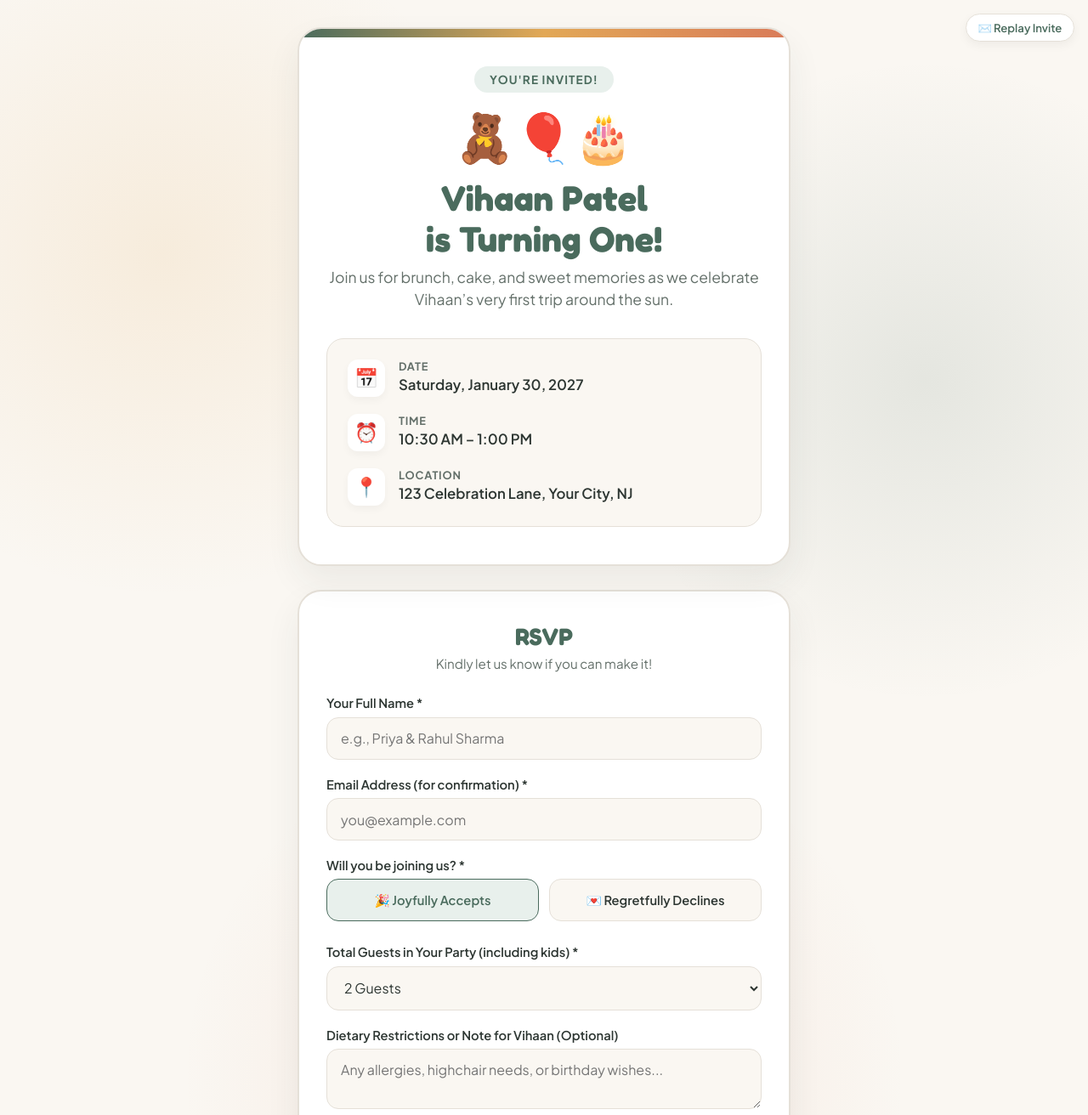
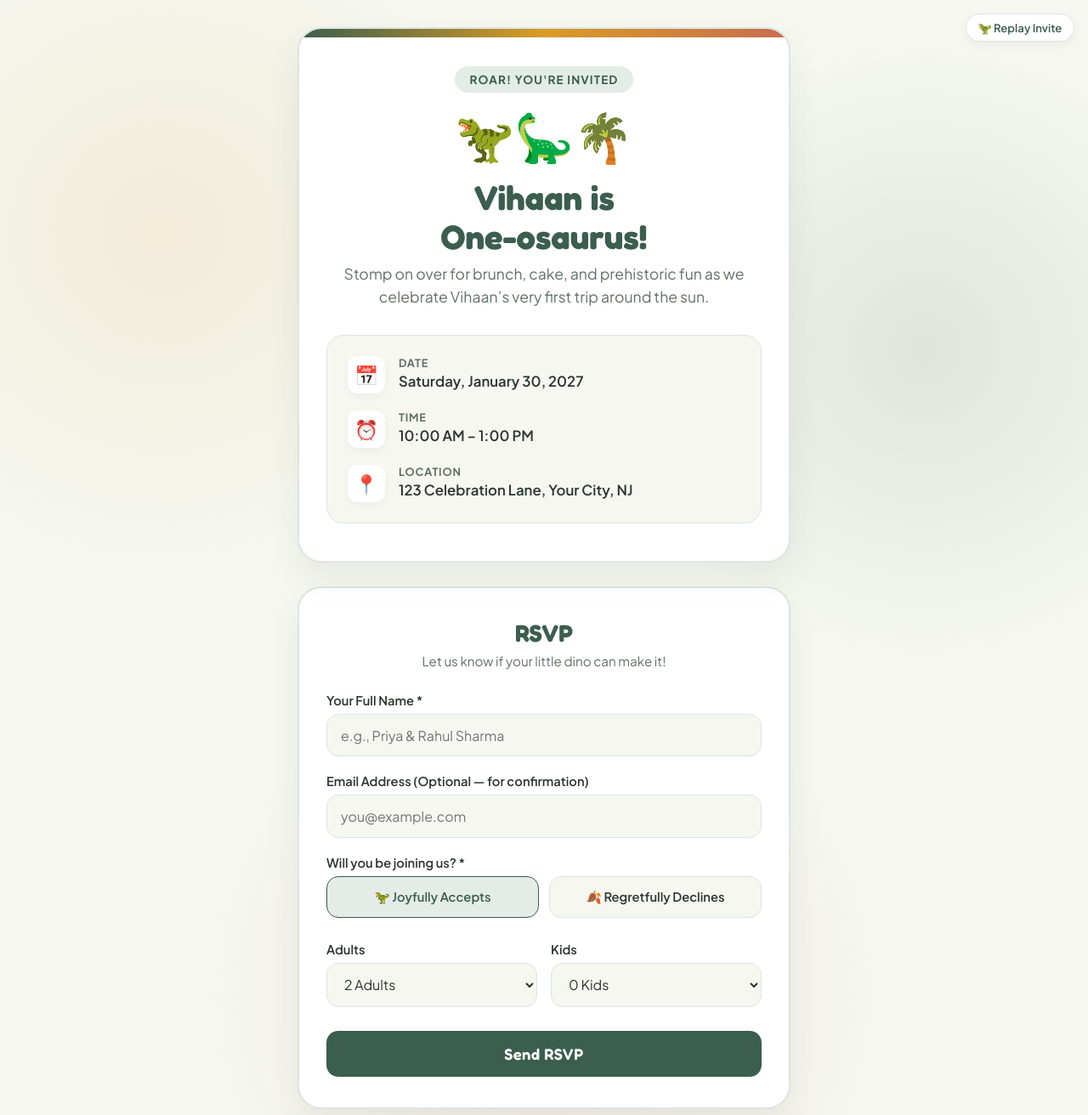
Before and after one commit to aakp123/vihaan-first-birthday, a plain HTML site: page index.html in a window 1280 px wide. Shown: the top 1312 px of the page at 85% size. Drawn offline with Linux system fonts and the light colour scheme.

Commit message:
dino theme

```diff
--- a/index.html
+++ b/index.html
@@ -3,22 +3,22 @@
 <head>
   <meta charset="UTF-8" />
   <meta name="viewport" content="width=device-width, initial-scale=1.0" />
-  <title>Vihaan Patel Turns One! | 1st Birthday Celebration</title>
+  <title>Vihaan is One-osaurus! | 1st Birthday Celebration</title>
   <link rel="preconnect" href="https://fonts.googleapis.com">
   <link rel="preconnect" href="https://fonts.gstatic.com" crossorigin>
   <link href="https://fonts.googleapis.com/css2?family=Fredoka:wght@500;600;700&family=Plus+Jakarta+Sans:wght@400;500;600;700&display=swap" rel="stylesheet">
   <style>
     :root {
-      --bg-cream: #FAF7F2;
+      --bg-cream: #F5F7F0;
       --card-white: #FFFFFF;
-      --sage-dark: #4A6B5D;
-      --sage-mid: #688B7C;
-      --sage-light: #E8F0EC;
-      --gold-warm: #E2A856;
-      --terracotta: #D97B59;
-      --text-main: #2D3632;
-      --text-muted: #64706A;
-      --border-soft: #E5E0D8;
+      --dino-green: #3B5E4E;
+      --dino-mid: #527A68;
+      --dino-light: #E4ECE7;
+      --amber-gold: #D99B26;
+      --terracotta: #C86D51;
+      --text-main: #2C3530;
+      --text-muted: #627068;
+      --border-soft: #DDE5E0;
     }
 
     * {
@@ -31,9 +31,9 @@
       font-family: 'Plus Jakarta Sans', sans-serif;
       background-color: var(--bg-cream);
       background-image:
-        radial-gradient(circle at 15% 20%, rgba(226, 168, 86, 0.14) 0%, transparent 25%),
-        radial-gradient(circle at 85% 30%, rgba(74, 107, 93, 0.12) 0%, transparent 25%),
-        radial-gradient(circle at 50% 85%, rgba(217, 123, 89, 0.12) 0%, transparent 30%);
+        radial-gradient(circle at 15% 20%, rgba(217, 155, 38, 0.12) 0%, transparent 25%),
+        radial-gradient(circle at 85% 30%, rgba(59, 94, 78, 0.12) 0%, transparent 25%),
+        radial-gradient(circle at 50% 85%, rgba(200, 109, 81, 0.1) 0%, transparent 30%);
       color: var(--text-main);
       min-height: 100vh;
       padding: 2rem 1rem 4rem;
@@ -58,7 +58,7 @@
     #envelope-overlay {
       position: fixed;
       inset: 0;
-      background: rgba(250, 247, 242, 0.96);
+      background: rgba(245, 247, 240, 0.96);
       backdrop-filter: blur(6px);
       z-index: 50;
       display: flex;
@@ -102,13 +102,12 @@
       position: relative;
       width: 100%;
       height: 100%;
-      background: var(--sage-dark);
+      background: var(--dino-green);
       border-radius: 14px;
-      box-shadow: 0 22px 45px rgba(45, 54, 50, 0.22);
+      box-shadow: 0 22px 45px rgba(44, 53, 48, 0.22);
       overflow: hidden;
     }
 
-    /* Inner Card peeking out */
     .envelope-letter {
       position: absolute;
       left: 14px;
@@ -130,7 +129,7 @@
 
     .envelope-letter span {
       font-family: 'Fredoka', sans-serif;
-      color: var(--sage-dark);
+      color: var(--dino-green);
       font-size: 1.2rem;
       font-weight: 700;
     }
@@ -145,7 +144,6 @@
       transform: translateY(-95px);
     }
 
-    /* Front Pocket Flaps */
     .envelope-pocket {
       position: absolute;
       inset: 0;
@@ -157,7 +155,7 @@
       content: "";
       position: absolute;
       inset: 0;
-      background: var(--sage-mid);
+      background: var(--dino-mid);
       clip-path: polygon(0 0, 50% 55%, 100% 0, 100% 100%, 0 100%);
     }
 
@@ -165,18 +163,17 @@
       content: "";
       position: absolute;
       inset: 0;
-      background: var(--sage-dark);
+      background: var(--dino-green);
       clip-path: polygon(0 100%, 50% 48%, 100% 100%);
     }
 
-    /* Top Flap */
     .envelope-flap {
       position: absolute;
       top: 0;
       left: 0;
       width: 100%;
       height: 115px;
-      background: #3D5B4E;
+      background: #2D493C;
       clip-path: polygon(0 0, 50% 100%, 100% 0);
       transform-origin: top center;
       transition: transform 0.6s ease;
@@ -188,7 +185,6 @@
       z-index: 1;
     }
 
-    /* Wax Seal */
     .wax-seal {
       position: absolute;
       top: 86px;
@@ -196,9 +192,9 @@
       transform: translateX(-50%);
       width: 54px;
       height: 54px;
-      background: radial-gradient(circle at 30% 30%, #F2BE6B, var(--gold-warm));
+      background: radial-gradient(circle at 30% 30%, #F3C65D, var(--amber-gold));
       border-radius: 50%;
-      border: 3px solid #C98E3B;
+      border: 3px solid #B57D1B;
       box-shadow: 0 6px 14px rgba(0,0,0,0.22);
       z-index: 5;
       display: flex;
@@ -208,7 +204,6 @@
       font-weight: 700;
       font-size: 1.15rem;
       color: #FFFDF9;
-      letter-spacing: 0.04em;
       transition: opacity 0.3s ease, transform 0.3s ease;
     }
 
@@ -221,8 +216,8 @@
       margin-top: 1.5rem;
       font-size: 0.95rem;
       font-weight: 600;
-      color: var(--sage-dark);
-      background: var(--sage-light);
+      color: var(--dino-green);
+      background: var(--dino-light);
       padding: 0.45rem 1.1rem;
       border-radius: 999px;
       animation: pulse 1.8s infinite;
@@ -233,14 +228,13 @@
       50% { transform: scale(1.05); }
     }
 
-    /* Replay Button */
     .replay-btn {
       position: fixed;
       top: 1rem;
       right: 1rem;
       background: var(--card-white);
       border: 1.5px solid var(--border-soft);
-      color: var(--sage-dark);
+      color: var(--dino-green);
       font-family: inherit;
       font-size: 0.82rem;
       font-weight: 600;
@@ -253,10 +247,9 @@
     }
 
     .replay-btn:hover {
-      background: var(--sage-light);
+      background: var(--dino-light);
     }
 
-    /* Main Content Container */
     .container {
       width: 100%;
       max-width: 580px;
@@ -273,13 +266,12 @@
       transform: translateY(0) scale(1);
     }
 
-    /* Invitation Card */
     .invite-card {
       background: var(--card-white);
       border-radius: 28px;
       padding: 2.75rem 2rem;
       text-align: center;
-      box-shadow: 0 18px 40px rgba(45, 54, 50, 0.07);
+      box-shadow: 0 18px 40px rgba(44, 53, 48, 0.07);
       border: 2px solid var(--border-soft);
       position: relative;
       overflow: hidden;
@@ -292,13 +284,13 @@
       left: 0;
       right: 0;
       height: 10px;
-      background: linear-gradient(90deg, var(--sage-dark), var(--gold-warm), var(--terracotta));
+      background: linear-gradient(90deg, var(--dino-green), var(--amber-gold), var(--terracotta));
     }
 
     .badge {
       display: inline-block;
-      background-color: var(--sage-light);
-      color: var(--sage-dark);
+      background-color: var(--dino-light);
+      color: var(--dino-green);
       font-weight: 700;
       font-size: 0.85rem;
       letter-spacing: 0.08em;
@@ -322,9 +314,9 @@
 
     h1 {
       font-family: 'Fredoka', sans-serif;
-      font-size: 2.6rem;
+      font-size: 2.5rem;
       font-weight: 700;
-      color: var(--sage-dark);
+      color: var(--dino-green);
       line-height: 1.15;
       margin-bottom: 0.5rem;
     }
@@ -381,19 +373,18 @@
       color: var(--text-main);
     }
 
-    /* RSVP Form Card */
     .rsvp-card {
       background: var(--card-white);
       border-radius: 28px;
       padding: 2.25rem 2rem;
-      box-shadow: 0 18px 40px rgba(45, 54, 50, 0.07);
+      box-shadow: 0 18px 40px rgba(44, 53, 48, 0.07);
       border: 2px solid var(--border-soft);
     }
 
     .rsvp-card h2 {
       font-family: 'Fredoka', sans-serif;
       font-size: 1.75rem;
-      color: var(--sage-dark);
+      color: var(--dino-green);
       margin-bottom: 0.35rem;
       text-align: center;
     }
@@ -409,6 +400,12 @@
       margin-bottom: 1.25rem;
     }
 
+    .form-row {
+      display: grid;
+      grid-template-columns: 1fr 1fr;
+      gap: 1rem;
+    }
+
     label {
       display: block;
       font-weight: 600;
@@ -417,7 +414,7 @@
       color: var(--text-main);
     }
 
-    input, select, textarea {
+    input, select {
       width: 100%;
       padding: 0.85rem 1rem;
       border-radius: 14px;
@@ -429,9 +426,9 @@
       transition: border-color 0.2s, background-color 0.2s;
     }
 
-    input:focus, select:focus, textarea:focus {
+    input:focus, select:focus {
       outline: none;
-      border-color: var(--sage-dark);
+      border-color: var(--dino-green);
       background: #FFFFFF;
     }
 
@@ -467,9 +464,9 @@
     }
 
     .radio-option input:checked + .radio-label {
-      background: var(--sage-light);
-      border-color: var(--sage-dark);
-      color: var(--sage-dark);
+      background: var(--dino-light);
+      border-color: var(--dino-green);
+      color: var(--dino-green);
     }
 
     button.submit-btn {
@@ -477,7 +474,7 @@
       padding: 1rem;
       border: none;
       border-radius: 14px;
-      background: var(--sage-dark);
+      background: var(--dino-green);
       color: #FFFFFF;
       font-family: 'Fredoka', sans-serif;
       font-size: 1.15rem;
@@ -489,7 +486,7 @@
     }
 
     button.submit-btn:hover {
-      background: #3B574B;
+      background: #2D493C;
       transform: translateY(-1px);
     }
 
@@ -514,7 +511,7 @@
     .confirmation-box h3 {
       font-family: 'Fredoka', sans-serif;
       font-size: 1.6rem;
-      color: var(--sage-dark);
+      color: var(--dino-green);
       margin-bottom: 0.5rem;
     }
 
@@ -527,41 +524,36 @@
       h1 { font-size: 2.1rem; }
       .invite-card, .rsvp-card { padding: 2rem 1.35rem; }
       .envelope-wrapper { width: 290px; height: 190px; }
+      .form-row { grid-template-columns: 1fr; }
     }
   </style>
 </head>
 <body>
 
-  <!-- Firecracker / Fireworks Canvas -->
   <canvas id="fireworks-canvas"></canvas>
+  <button class="replay-btn" onclick="replayAnimation()">🦖 Replay Invite</button>
 
-  <!-- Replay Animation Button -->
-  <button class="replay-btn" onclick="replayAnimation()" title="Replay Envelope Animation">✉️ Replay Invite</button>
-
-  <!-- Flying Envelope Overlay -->
   <div id="envelope-overlay" onclick="openEnvelope()">
     <div class="envelope-wrapper" id="envelope">
       <div class="envelope-flap"></div>
       <div class="wax-seal">VP</div>
       <div class="envelope-body">
         <div class="envelope-letter">
-          <span>Vihaan is Turning 1!</span>
+          <span>Vihaan is One-osaurus!</span>
           <small>January 30, 2027</small>
         </div>
         <div class="envelope-pocket"></div>
       </div>
     </div>
-    <div class="tap-hint">Tap envelope to open ✨</div>
+    <div class="tap-hint">Tap to open invite 🌿</div>
   </div>
 
-  <!-- Main Invitation & RSVP Content -->
   <main class="container" id="main-container">
-    <!-- Invitation Card -->
     <section class="invite-card">
-      <span class="badge">You're Invited!</span>
-      <span class="hero-icon">🧸🎈🎂</span>
-      <h1>Vihaan Patel<br>is Turning One!</h1>
-      <p class="subtitle">Join us for brunch, cake, and sweet memories as we celebrate Vihaan’s very first trip around the sun.</p>
+      <span class="badge">Roar! You're Invited</span>
+      <span class="hero-icon">🦖🦕🌴</span>
+      <h1>Vihaan is<br>One-osaurus!</h1>
+      <p class="subtitle">Stomp on over for brunch, cake, and prehistoric fun as we celebrate Vihaan’s very first trip around the sun.</p>
 
       <div class="details-grid">
         <div class="detail-item">
@@ -576,7 +568,7 @@
           <div class="detail-icon">⏰</div>
           <div>
             <div class="detail-label">Time</div>
-            <div class="detail-value">10:30 AM – 1:00 PM</div>
+            <div class="detail-value">10:00 AM – 1:00 PM</div>
           </div>
         </div>
 
@@ -591,11 +583,10 @@
       </div>
     </section>
 
-    <!-- RSVP Form Card -->
     <section class="rsvp-card">
       <div id="form-wrapper">
         <h2>RSVP</h2>
-        <p class="rsvp-sub">Kindly let us know if you can make it!</p>
+        <p class="rsvp-sub">Let us know if your little dino can make it!</p>
 
         <form id="rsvp-form">
           <div class="form-group">
@@ -604,8 +595,8 @@
           </div>
 
           <div class="form-group">
-            <label for="email">Email Address (for confirmation) *</label>
-            <input type="email" id="email" name="email" placeholder="you@example.com" required />
+            <label for="email">Email Address (Optional — for confirmation)</label>
+            <input type="email" id="email" name="email" placeholder="you@example.com" />
           </div>
 
           <div class="form-group">
@@ -613,41 +604,46 @@
             <div class="radio-group">
               <label class="radio-option">
                 <input type="radio" name="attending" value="Yes" checked onchange="toggleGuests(true)" />
-                <span class="radio-label">🎉 Joyfully Accepts</span>
+                <span class="radio-label">🦖 Joyfully Accepts</span>
               </label>
               <label class="radio-option">
                 <input type="radio" name="attending" value="No" onchange="toggleGuests(false)" />
-                <span class="radio-label">💌 Regretfully Declines</span>
+                <span class="radio-label">🍂 Regretfully Declines</span>
               </label>
             </div>
           </div>
 
-          <div class="form-group" id="guests-group">
-            <label for="guests">Total Guests in Your Party (including kids) *</label>
-            <select id="guests" name="guests">
-              <option value="1">1 Guest</option>
-              <option value="2" selected>2 Guests</option>
-              <option value="3">3 Guests</option>
-              <option value="4">4 Guests</option>
-              <option value="5">5 Guests</option>
-              <option value="6">6 Guests</option>
-            </select>
-          </div>
+          <div class="form-row" id="guest-counts">
+            <div class="form-group">
+              <label for="adults">Adults</label>
+              <select id="adults" name="adults">
+                <option value="1">1 Adult</option>
+                <option value="2" selected>2 Adults</option>
+                <option value="3">3 Adults</option>
+                <option value="4">4 Adults</option>
+              </select>
+            </div>
 
-          <div class="form-group">
-            <label for="notes">Dietary Restrictions or Note for Vihaan (Optional)</label>
-            <textarea id="notes" name="notes" rows="2" placeholder="Any allergies, highchair needs, or birthday wishes..."></textarea>
+            <div class="form-group">
+              <label for="kids">Kids</label>
+              <select id="kids" name="kids">
+                <option value="0" selected>0 Kids</option>
+                <option value="1">1 Kid</option>
+                <option value="2">2 Kids</option>
+                <option value="3">3 Kids</option>
+                <option value="4">4 Kids</option>
+              </select>
+            </div>
           </div>
 
           <button type="submit" class="submit-btn" id="submit-btn">Send RSVP</button>
         </form>
       </div>
 
-      <!-- Success State -->
       <div class="confirmation-box" id="confirmation-box">
-        <span class="check-icon">🥳</span>
+        <span class="check-icon">🦕</span>
         <h3>Thank You for Your RSVP!</h3>
-        <p id="confirmation-message">We've sent a confirmation email with all the party details to your inbox.</p>
+        <p id="confirmation-message">We've recorded your response. Can't wait to celebrate!</p>
       </div>
     </section>
   </main>
@@ -656,7 +652,6 @@
     // UPDATE HERE: Paste your Google Apps Script Web App URL inside the quotes below
     const SCRIPT_URL = "https://script.google.com/macros/s/AKfycbxreZzZ3vtGEem2AZdjZ74ht5tZRKEoCW3fGzjaceRuWfsf3Rn8CahLLs2DQ8Lak1nn/exec";
 
-    /* --- ENVELOPE & FIRECRACKERS ANIMATION --- */
     const canvas = document.getElementById('fireworks-canvas');
     const ctx = canvas.getContext('2d');
     let particles = [];
@@ -670,7 +665,7 @@
     window.addEventListener('resize', resizeCanvas);
     resizeCanvas();
 
-    const colors = ['#E2A856', '#D97B59', '#4A6B5D', '#F4C95D', '#E88D67', '#7BA08F'];
+    const colors = ['#D99B26', '#C86D51', '#3B5E4E', '#F3C65D', '#E2886B', '#527A68'];
 
     function createFirecrackerBurst(x, y, count = 65) {
       for (let i = 0; i < count; i++) {
@@ -693,9 +688,7 @@
     function launchCelebrationFirecrackers() {
       const w = canvas.width;
       const h = canvas.height;
-      // Central main burst
       createFirecrackerBurst(w * 0.5, h * 0.42, 85);
-      // Staggered side bursts
       setTimeout(() => createFirecrackerBurst(w * 0.25, h * 0.32, 60), 220);
       setTimeout(() => createFirecrackerBurst(w * 0.75, h * 0.35, 60), 380);
       setTimeout(() => createFirecrackerBurst(w * 0.5, h * 0.25, 70), 580);
@@ -708,8 +701,8 @@
         const p = particles[i];
         p.x += p.vx;
         p.y += p.vy;
-        p.vy += 0.14; // gravity
-        p.vx *= 0.97; // air drag
+        p.vy += 0.14;
+        p.vx *= 0.97;
         p.alpha -= p.decay;
 
         if (p.alpha <= 0) {
@@ -722,10 +715,8 @@
         ctx.fillStyle = p.color;
         ctx.beginPath();
         if (p.isSpark) {
-          // Elongated firecracker spark trail
           ctx.arc(p.x, p.y, p.size, 0, Math.PI * 2);
         } else {
-          // Confetti square
           ctx.rect(p.x - p.size, p.y - p.size, p.size * 1.8, p.size * 1.8);
         }
         ctx.fill();
@@ -747,15 +738,8 @@
       const overlay = document.getElementById('envelope-overlay');
       const container = document.getElementById('main-container');
 
-      // 1. Open flap & slide letter up
       envelope.classList.add('open');
-
-      // 2. Trigger firecrackers as flap opens
-      setTimeout(() => {
-        launchCelebrationFirecrackers();
-      }, 300);
-
-      // 3. Fade out envelope overlay and reveal invite card
+      setTimeout(() => { launchCelebrationFirecrackers(); }, 300);
       setTimeout(() => {
         overlay.classList.add('hidden');
         container.classList.add('revealed');
@@ -776,24 +760,20 @@
       envelope.classList.remove('open');
       overlay.classList.remove('hidden');
 
-      // Re-trigger fly-in CSS animation
       envelope.style.animation = 'none';
-      envelope.offsetHeight; /* trigger reflow */
+      envelope.offsetHeight;
       envelope.style.animation = null;
 
-      // Auto-open again after flying in
       setTimeout(openEnvelope, 1600);
     }
 
-    // Automatically open the envelope shortly after it flies in
     window.addEventListener('DOMContentLoaded', () => {
       setTimeout(openEnvelope, 1600);
     });
 
-    /* --- RSVP FORM SUBMISSION --- */
     function toggleGuests(isAttending) {
-      const guestsGroup = document.getElementById('guests-group');
-      guestsGroup.style.display = isAttending ? 'block' : 'none';
+      const guestCounts = document.getElementById('guest-counts');
+      guestCounts.style.display = isAttending ? 'grid' : 'none';
     }
 
     document.getElementById('rsvp-form').addEventListener('submit', function(e) {
@@ -808,8 +788,8 @@
         name: document.getElementById('name').value.trim(),
         email: document.getElementById('email').value.trim(),
         attending: attendingValue,
-        guests: attendingValue === "Yes" ? document.getElementById('guests').value : 0,
-        notes: document.getElementById('notes').value.trim()
+        adults: attendingValue === "Yes" ? document.getElementById('adults').value : 0,
+        kids: attendingValue === "Yes" ? document.getElementById('kids').value : 0
       };
 
       fetch(SCRIPT_URL, {
@@ -826,7 +806,11 @@
         const confirmMsg = document.getElementById('confirmation-message');
 
         if (attendingValue === "No") {
-          confirmMsg.textContent = "We'll miss you! A confirmation of your response has been emailed to you.";
+          confirmMsg.textContent = "We'll miss you! Thanks for letting us know.";
+        } else if (payload.email) {
+          confirmMsg.textContent = "We've recorded your RSVP and sent a confirmation email to your inbox!";
+        } else {
+          confirmMsg.textContent = "We've successfully recorded your RSVP. See you there!";
         }
         confirmBox.style.display = 'block';
         launchCelebrationFirecrackers();
```
